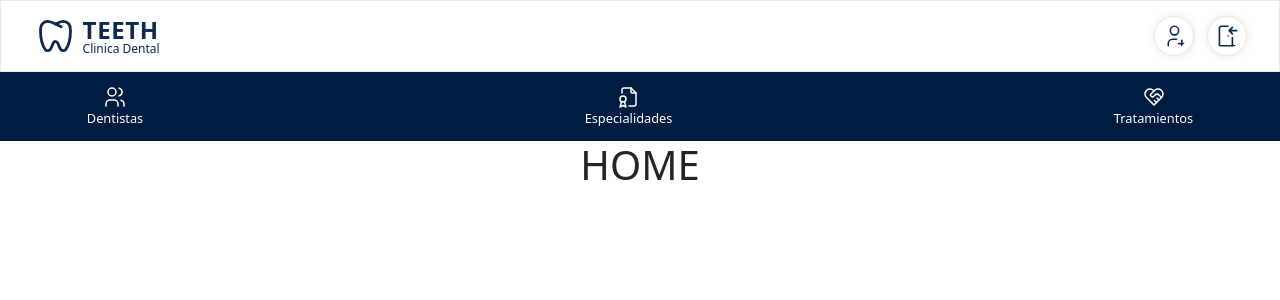
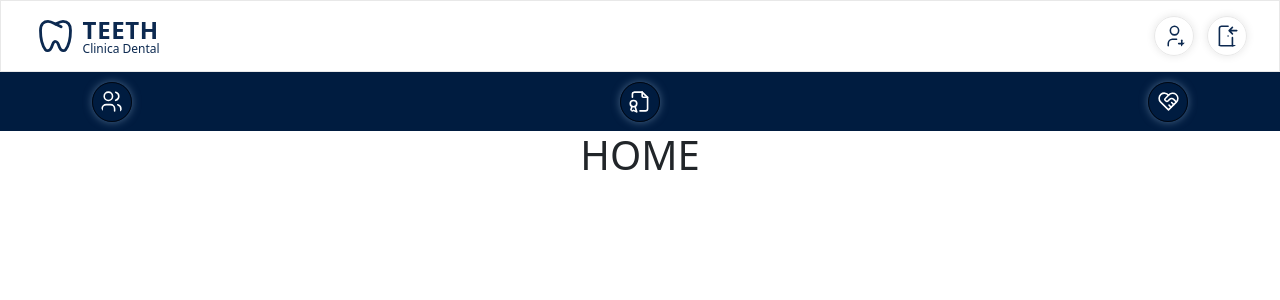
Before and after one commit to ditgrau/jgp-fsd-ClinicaDental-Frontend, a React (Vite) app in the folder clinicaDental/: page / in a window 1280 px wide. Shown: the top 300 px of the page. Built offline with nearby package versions, Linux system fonts and the light colour scheme.

Commit message:
style: segunda navbar

```diff
--- a/clinicaDental/src/componentes/Header/Header.css
+++ b/clinicaDental/src/componentes/Header/Header.css
@@ -9,7 +9,6 @@
     width: 2.5rem;
     height: 2.5rem;
     border-radius: 50%;
-    background-color: white;
     box-shadow: 0 0 .5rem rgba(0,0,0,.1);
     border: solid 1px rgb(232, 232, 232);
 }
--- a/clinicaDental/src/componentes/SecondNavbar/SecondNavbar.css
+++ b/clinicaDental/src/componentes/SecondNavbar/SecondNavbar.css
@@ -2,7 +2,6 @@
     width: 100vw;
     background-color: #001c40;
 }
-
 
 .iconSecond {
     display: flex;
@@ -12,5 +11,27 @@
     text-decoration: none;
     font-size: .8rem;
     color: #ffffff;
-    margin: .3rem
+    margin: .1rem;
+    width: 3.5rem;
 }
+
+.sn-iconImg {
+    padding: .4rem;
+    width: 2.5rem;
+    height: 2.5rem;
+    border-radius: 50%;
+    box-shadow: 0 0 .5rem rgba(122, 152, 180, 0.6);
+    border: solid 1px rgb(0, 7, 18);
+}
+
+.iconSecond:hover .sn-iconText {
+    display: block;
+}
+
+.iconSecond:hover .sn-iconImg {
+    display: none;
+}
+
+.sn-iconText {
+    display: none;
+}
--- a/clinicaDental/src/componentes/SecondNavbar/SecondNavbar.jsx
+++ b/clinicaDental/src/componentes/SecondNavbar/SecondNavbar.jsx
@@ -12,16 +12,16 @@ export function SecondNavbar() {
         <Navbar className="secondNavbar">
             <Container>
                 <Link to='/dentists' className='iconSecond'>
-                    <img src={dentistsIcon} alt='dentists' ></img>
-                    <span>Dentistas</span>
+                    <img src={dentistsIcon} alt='dentists' className='sn-iconImg'></img>
+                    <span className='sn-iconText'>Dentistas</span>
                 </Link>
-                <Link to='/specialties'  className='iconSecond'>
-                    <img src={specialtiesIcon} alt='specialties'></img>
-                    <span>Especialidades</span>
+                <Link to='/specialties' className='iconSecond'>
+                    <img src={specialtiesIcon} alt='specialties' className='sn-iconImg'></img>
+                    <span className='sn-iconText'>Especialidades</span>
                 </Link>
-                <Link to='/treatments'  className='iconSecond'>
-                    <img src={tretamentsIcon} alt='treatments'></img>
-                    <span>Tratamientos</span>
+                <Link to='/treatments' className='iconSecond'>
+                    <img src={tretamentsIcon} alt='treatments' className='sn-iconImg'></img>
+                    <span className='sn-iconText'>Tratamientos</span>
                 </Link>
             </Container>
         </Navbar >
```
Also changed, not shown: clinicaDental/src/pages/Login/Login.css (added).
